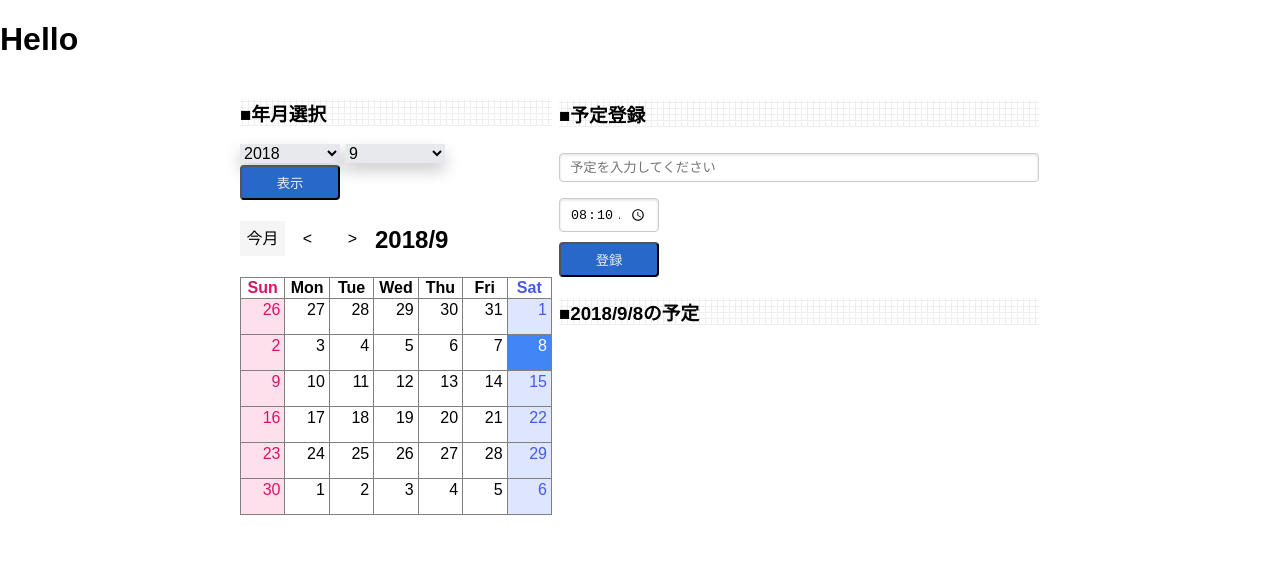
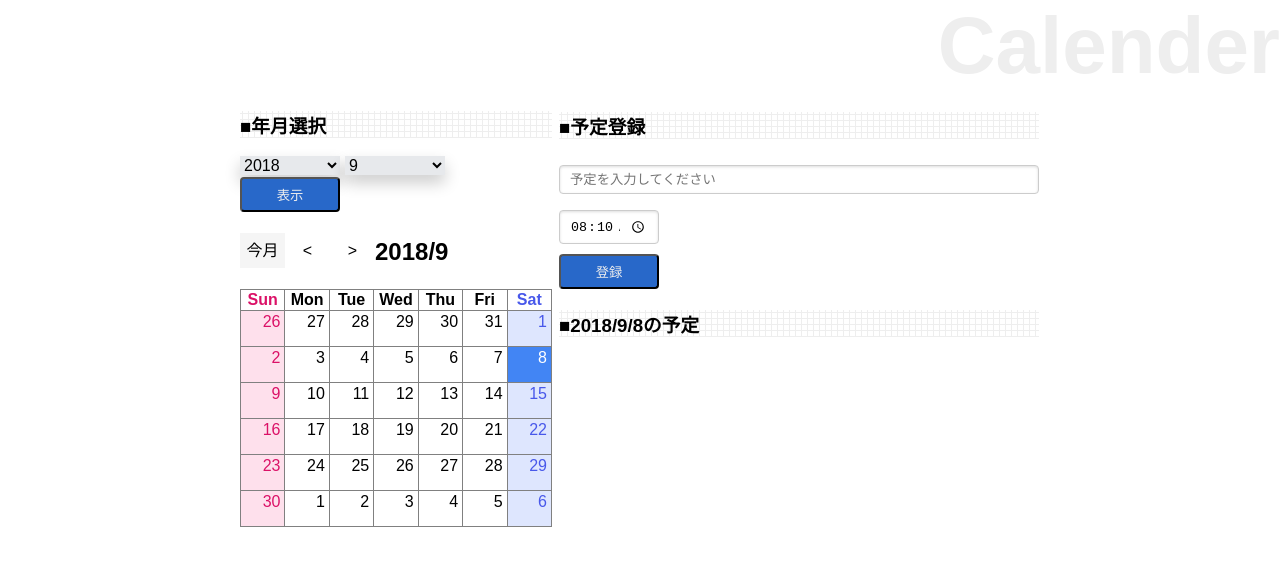
Before and after one commit to nargok/calender_app, a React (Create React App) app: page / in a window 1280 px wide. Shown: the top 566 px of the page. Built offline with nearby package versions, Linux system fonts and the light colour scheme.

Commit message:
タイトル部分のレイアウト設定

```diff
--- a/public/index.html
+++ b/public/index.html
@@ -1,5 +1,5 @@
 <!DOCTYPE html>
-<html lang="en">
+<html lang="ja">
   <head>
     <meta charset="utf-8">
     <meta name="viewport" content="width=device-width, initial-scale=1, shrink-to-fit=no">
@@ -9,7 +9,7 @@
       homescreen on Android. See https://developers.google.com/web/fundamentals/engage-and-retain/web-app-manifest/
     -->
     <link rel="manifest" href="%PUBLIC_URL%/manifest.json">
-    <link rel="shortcut icon" href="%PUBLIC_URL%/favicon.ico">
+    <!-- <link rel="shortcut icon" href="%PUBLIC_URL%/favicon.ico"> -->
     <!--
       Notice the use of %PUBLIC_URL% in the tags above.
       It will be replaced with the URL of the `public` folder during the build.
@@ -19,7 +19,7 @@
       work correctly both with client-side routing and a non-root public URL.
       Learn how to configure a non-root public URL by running `npm run build`.
     -->
-    <title>React App</title>
+    <title>Calender</title>
   </head>
   <body>
     <noscript>
--- a/src/index.css
+++ b/src/index.css
@@ -2,6 +2,13 @@ body {
   margin: 0;
   padding: 0;
   font-family: sans-serif;
+}
+
+h1 {
+  font-size: 60pt;
+  color: #eee;
+  text-align: right;
+  margin: 0px;
 }
 
 .wrapper {
--- a/src/index.js
+++ b/src/index.js
@@ -48,7 +48,7 @@ class Calender extends Component {
   render() {
     return (
       <React.Fragment>
-        <h1>Hello</h1>
+        <h1>Calender</h1>
         <div className="wrapper">
           <div className="calender_area">
             <DropDown
```
Also changed, not shown: 1 other file (tests, documents, lock files or other folders).
